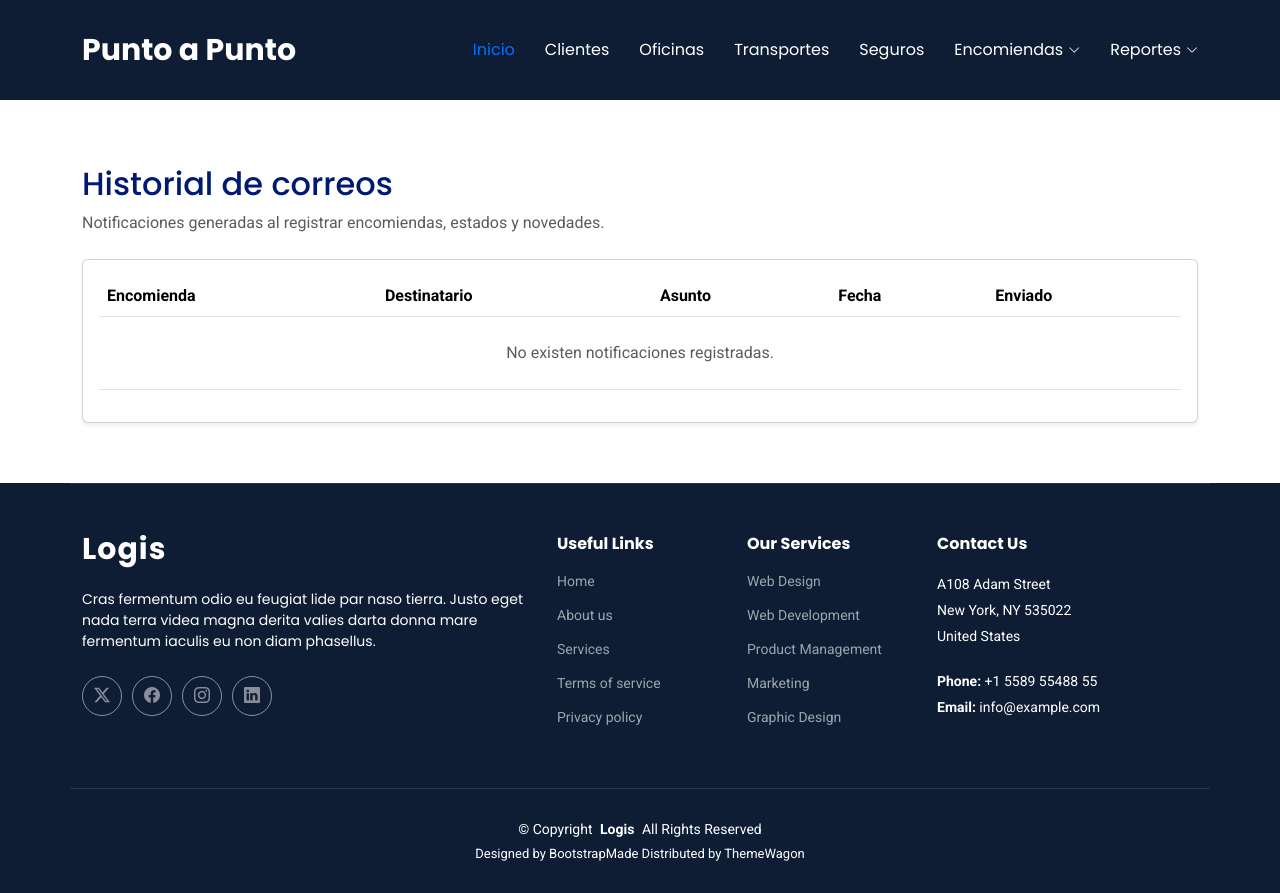
After one commit to pablo2001-bod/Punto-a-Punto, a Django app: page /notificaciones/listadoNotificacion/ in a window 1280 px wide. The commit adds this page. Run offline with Django 5.2, Linux system fonts and the light colour scheme; data that the repository does not hold is empty; some libraries are stand-ins or nearby versions.

Commit message:
Agregando paginas notificaciones y envio al correo

```diff
--- /dev/null
+++ b/envios/templates/notificaciones/listadoNotificacion.html
@@ -0,0 +1,58 @@
+{% extends "plantillaprincipal.html" %}
+{% block contenido %}
+<main class="main" style="padding-top: 105px;">
+<section class="section">
+<div class="container">
+
+<div class="mb-4">
+    <h2>Historial de correos</h2>
+    <p class="text-muted mb-0">
+        Notificaciones generadas al registrar encomiendas, estados y novedades.
+    </p>
+</div>
+
+<div class="card shadow-sm">
+    <div class="card-body">
+        <div class="table-responsive">
+            <table class="table table-hover align-middle">
+                <thead>
+                    <tr>
+                        <th>Encomienda</th>
+                        <th>Destinatario</th>
+                        <th>Asunto</th>
+                        <th>Fecha</th>
+                        <th>Enviado</th>
+                    </tr>
+                </thead>
+                <tbody>
+                    {% for notificacion in notificaciones %}
+                    <tr>
+                        <td>{{ notificacion.encomienda.codigo_seguimiento }}</td>
+                        <td>{{ notificacion.destinatario }}</td>
+                        <td>{{ notificacion.asunto }}</td>
+                        <td>{{ notificacion.fecha_envio|date:"d/m/Y H:i" }}</td>
+                        <td>
+                            {% if notificacion.enviado %}
+                                <span class="badge text-bg-success">Sí</span>
+                            {% else %}
+                                <span class="badge text-bg-danger">No</span>
+                            {% endif %}
+                        </td>
+                    </tr>
+                    {% empty %}
+                    <tr>
+                        <td colspan="5" class="text-center text-muted py-4">
+                            No existen notificaciones registradas.
+                        </td>
+                    </tr>
+                    {% endfor %}
+                </tbody>
+            </table>
+        </div>
+    </div>
+</div>
+
+</div>
+</section>
+</main>
+{% endblock %}
--- a/envios/templates/plantillaprincipal.html
+++ b/envios/templates/plantillaprincipal.html
@@ -63,66 +63,86 @@
     <header id="header" class="header d-flex align-items-center fixed-top dark-background">
         <div class="container-fluid container-xl position-relative d-flex align-items-center">
 
-        <a href="index.html" class="logo d-flex align-items-center me-auto">
-            <!-- Uncomment the line below if you also wish to use an image logo -->
-            <!-- <img src="assets/img/logo.png" alt=""> -->
-            <h1 class="sitename">Logis</h1>
+            <a href="/" class="logo d-flex align-items-center me-auto">
+                <h1 class="sitename">Punto a Punto</h1>
             </a>
 
             <nav id="navmenu" class="navmenu">
                 <ul>
+
                     <li>
                         <a href="/" class="active">Inicio</a>
                     </li>
+
                     <li>
                         <a href="/clientes/listadoCliente/">Clientes</a>
                     </li>
+
                     <li>
                         <a href="/oficinas/listadoOficina/">Oficinas</a>
                     </li>
+
                     <li>
                         <a href="/transportes/listadoTransporte/">Transportes</a>
                     </li>
+
                     <li>
                         <a href="/seguros/listadoSeguro/">Seguros</a>
                     </li>
+
                     <li class="dropdown">
                         <a href="#">
                             <span>Encomiendas</span>
                             <i class="bi bi-chevron-down toggle-dropdown"></i>
                         </a>
+
                         <ul>
                             <li>
-                            <a href="/encomiendas/listadoEncomienda/">Listado</a>
+                                <a href="/encomiendas/listadoEncomienda/">
+                                    Listado de encomiendas
+                                </a>
                             </li>
+
                             <li>
-                            <a href="/encomiendas/nuevaEncomienda/">Registrar encomienda</a>
+                                <a href="/encomiendas/nuevaEncomienda/">
+                                    Registrar encomienda
+                                </a>
                             </li>
+
                             <li>
-                            <a href="/seguimiento/seguimientoEncomienda/">Seguimiento</a>
+                                <a href="/seguimiento/seguimientoEncomienda/">
+                                    Seguimiento
+                                </a>
                             </li>
                         </ul>
                     </li>
+
                     <li class="dropdown">
                         <a href="#">
                             <span>Reportes</span>
                             <i class="bi bi-chevron-down toggle-dropdown"></i>
                         </a>
+
                         <ul>
                             <li>
-                            <a href="/reportes/listadoReporte/">Novedades</a>
+                                <a href="/reportes/listadoReporte/">
+                                    Novedades
+                                </a>
                             </li>
+
                             <li>
-                            <a href="/reportes/reportesGenerales/">Reportes generales</a>
-                        </li>
-                        <li>
-                            <a href="/reportes/listadoNotificacion/">Correos enviados</a>
+                                <a href="/notificaciones/listadoNotificacion/">
+                                    Correos enviados
+                                </a>
                             </li>
                         </ul>
                     </li>
+
                 </ul>
+
                 <i class="mobile-nav-toggle d-xl-none bi bi-list"></i>
             </nav>
+
         </div>
     </header>
 {% block contenido %}
--- a/envios/urls.py
+++ b/envios/urls.py
@@ -33,4 +33,6 @@ urlpatterns = [
     path("reportes/listadoReporte/", views.listadoReporte),
     path("reportes/nuevoReporte/<id>/", views.nuevoReporte),
     path("reportes/guardarReporte/", views.guardarReporte),
+    #Notificaciones
+    path("notificaciones/listadoNotificacion/", views.listadoNotificacion),
 ]
--- a/envios/views.py
+++ b/envios/views.py
@@ -323,3 +323,17 @@ def guardarReporte(request):
         messages.success(request, "Reporte registrado correctamente.")
         return redirect(f"/encomiendas/detalleEncomienda/{encomienda.id_encomienda}/")
     return redirect("reportes/listadoReporte")
+
+#Notificaciones
+
+def listadoNotificacion(request):
+    notificaciones = (
+        NotificacionCorreo.objects.select_related("encomienda")
+        .all()
+        .order_by("-fecha_envio")
+    )
+    return render(
+        request,
+        "notificaciones/listadoNotificacion.html",
+        {"notificaciones": notificaciones},
+    )
```
Also changed, not shown: punto/settings.py (+9 -0 lines), 1 other file. Lines whose indentation alone changed are shown as unchanged.
